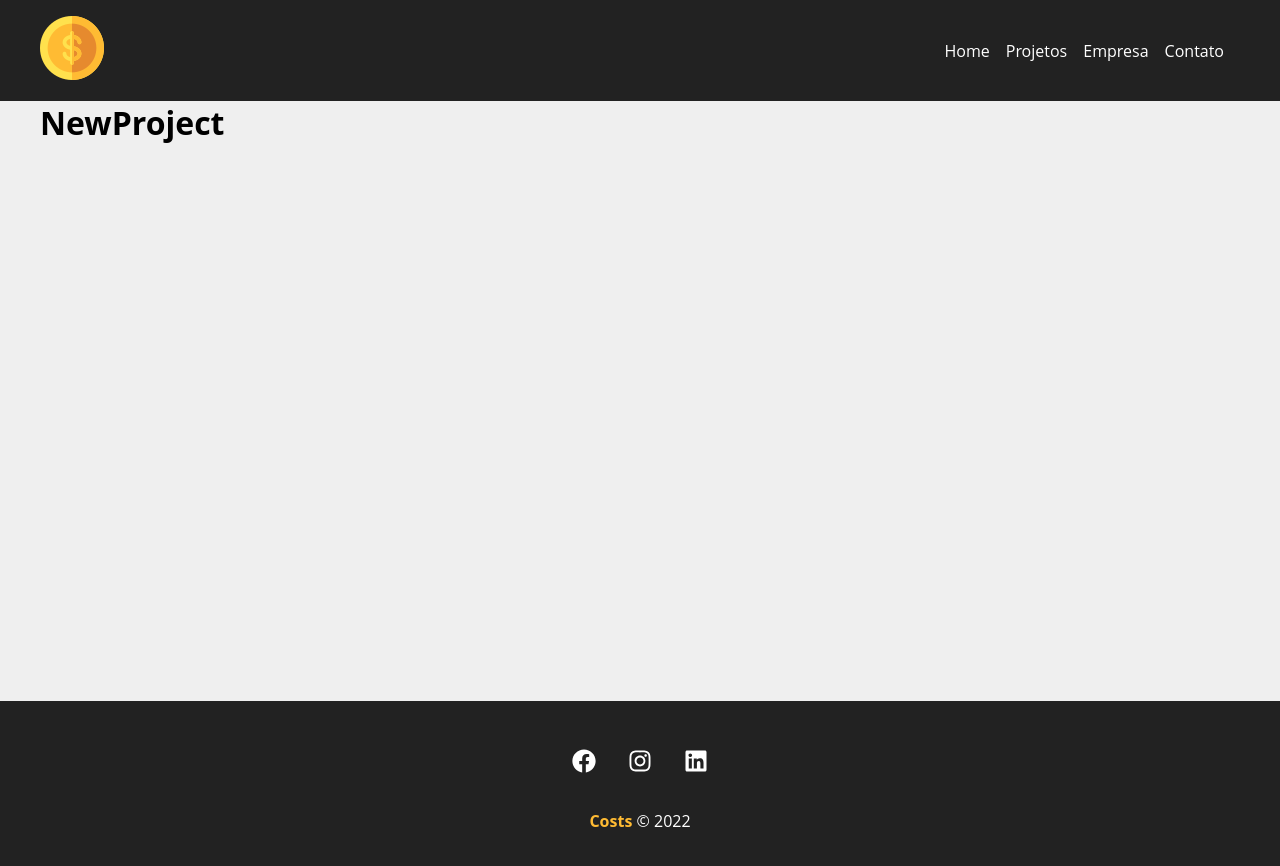
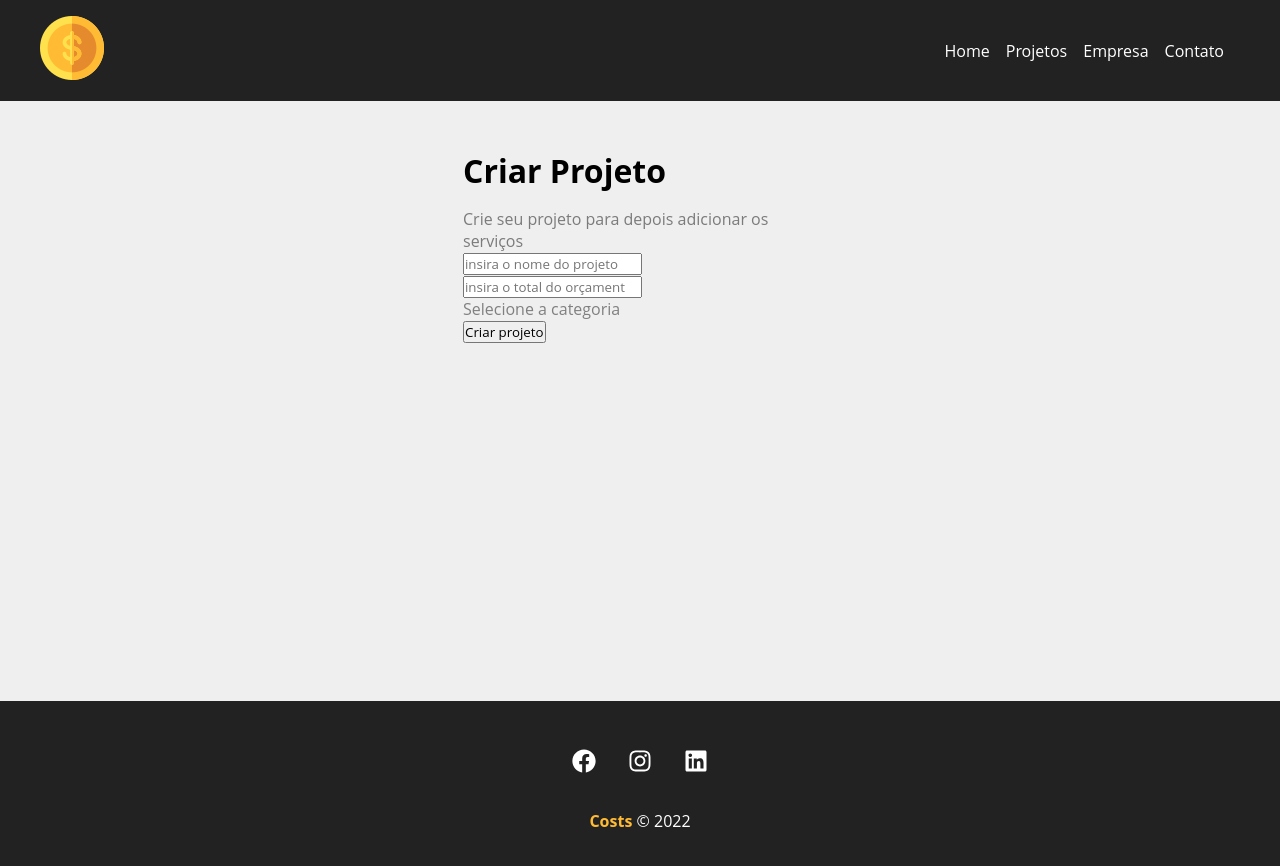
Before and after one commit to Deyvid-Kasteh/Projeto-Costs-em-React, a React (Create React App) app: page /newproject in a window 1280 px wide. Shown: the top 866 px of the page. Built offline with nearby package versions, Linux system fonts and the light colour scheme; the HTML template or start-up script is replaced by a standard one.

Commit message:
newprojetpage e projectform made

```diff
--- a/src/App.js
+++ b/src/App.js
@@ -1,4 +1,4 @@
-import { BrowserRouter as Router, Routes, Route, Link } from "react-router-dom";
+import { BrowserRouter as Router, Routes, Route} from "react-router-dom";
 
 import Container from "./components/layout/Container";
 
--- a/src/components/pages/NewProject.js
+++ b/src/components/pages/NewProject.js
@@ -1,5 +1,15 @@
+import ProjectForm from '../project/ProjectForm';
+import styles from './NewProject.module.css';
+
+
 function NewProject() {
-  return <h1>NewProject</h1>;
+  return (
+    <div className={styles.newproject_container}>
+      <h1>Criar Projeto</h1>
+      <p>Crie seu projeto para depois adicionar os serviços</p>
+      <ProjectForm />
+    </div>
+  );
 }
 
 export default NewProject;
--- /dev/null
+++ b/src/components/pages/NewProject.module.css
@@ -0,0 +1,12 @@
+.newproject_container {
+    width: 450px;
+    margin: 0 auto;
+    padding: 3em;
+}
+
+.newproject_container h1 {
+    margin-bottom: 0.5em;
+}
+.newproject_container p {
+    color: #7b7b7b;
+}
--- /dev/null
+++ b/src/components/project/ProjectForm.js
@@ -0,0 +1,26 @@
+function ProjectForm() {
+    return (
+      <div>
+        <form>
+          <div>
+            <input type="text" placeholder="insira o nome do projeto" />
+          </div>
+          <div>
+            <input type="number" placeholder="insira o total do orçamento" />
+          </div>
+          <div>
+            <section name="category_id">
+              <option disabled>Selecione a categoria</option>
+            </section>
+          </div>
+          <div>
+            <input type="submit" value="Criar projeto"/>
+          </div>
+        </form>
+      </div>
+    )
+
+
+}
+
+export default ProjectForm;
```
